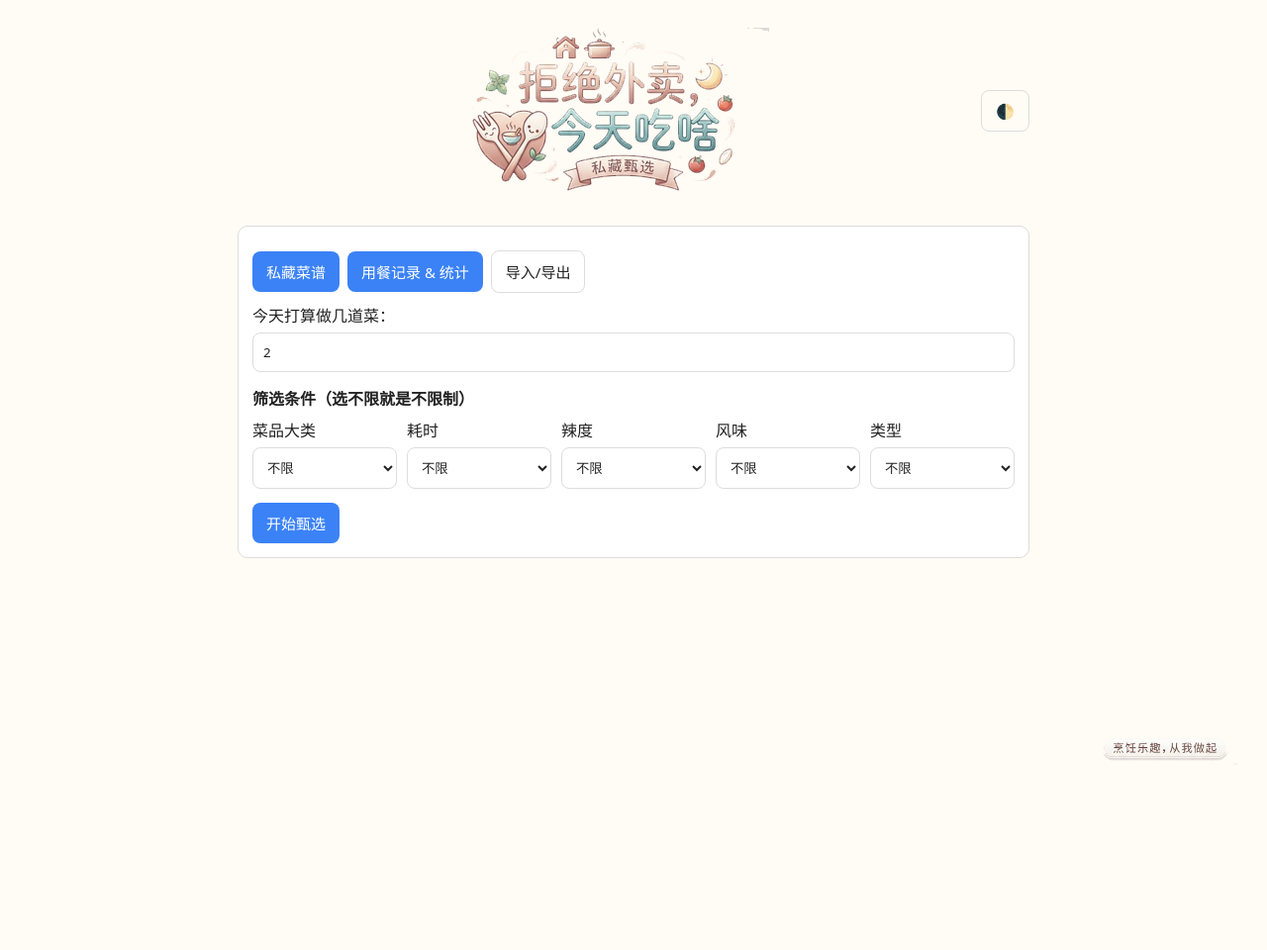
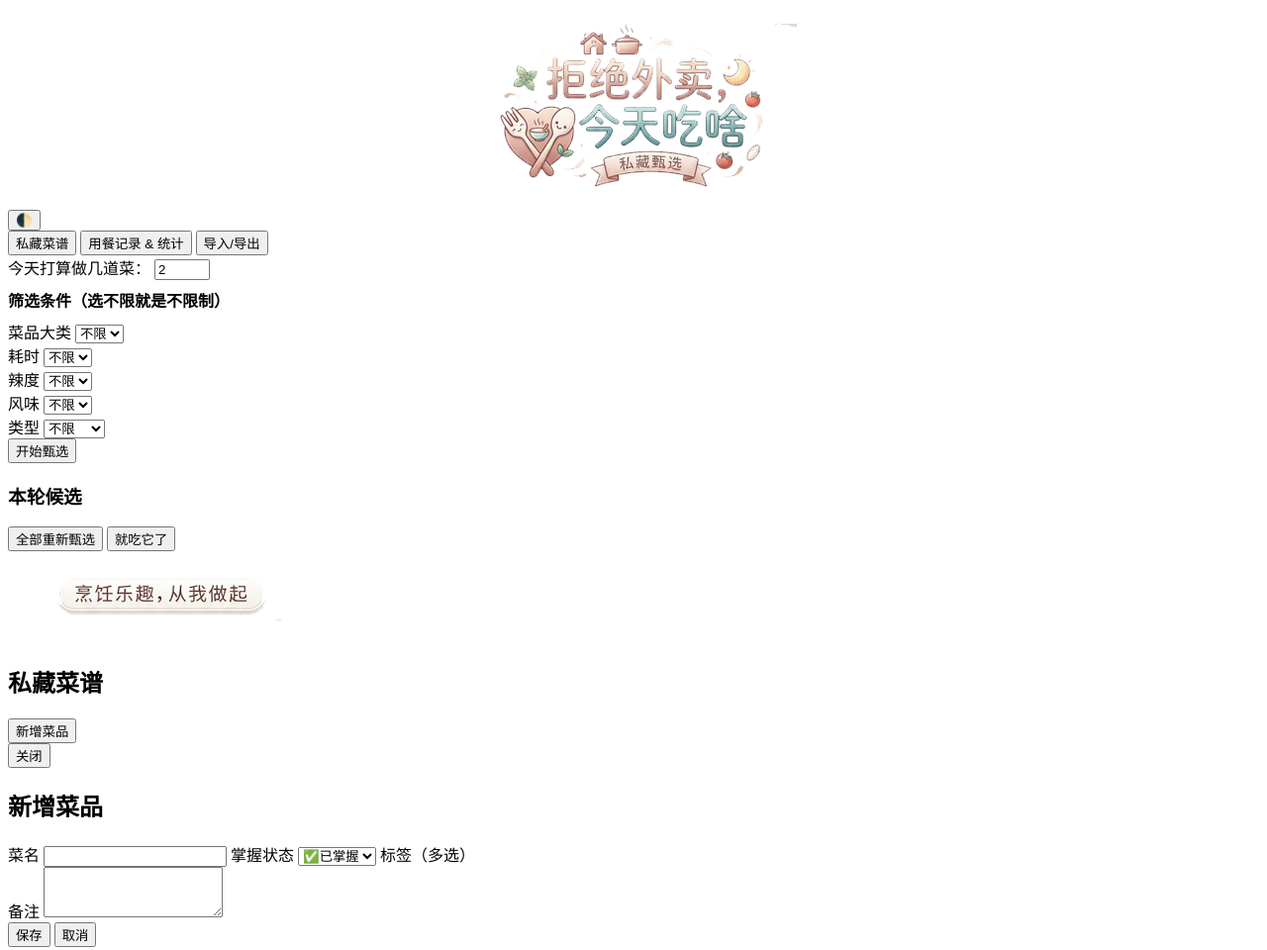
Before and after one commit to hgj22222ssj-oss/eat-tool, a plain HTML site: page index.html in a window 1280 px wide. Shown: the top 960 px of the page at 99% size. Before the commit the page ends 800 px from the top, so only its background shows below. Drawn offline with nearby package versions, Linux system fonts and the light colour scheme; a small style sheet from the web is missing; a web font is replaced by a local one.

Commit message:
Add files via upload

```diff
--- a/index.html
+++ b/index.html
@@ -1,127 +1,12 @@
 <!DOCTYPE html>
 <html lang="zh-CN">
 <head>
-<meta charset="UTF-8" />
-<meta name="viewport" content="width=device-width, initial-scale=1.0, maximum-scale=1.0, user-scalable=no"/>
-<title>拒绝外卖，今天吃啥</title>
-<link rel="manifest" href="manifest.json">
-<script>
-if("serviceWorker" in navigator){
-  navigator.serviceWorker.register("./sw.js")
-}
-</script>
-<script src="https://cdn.jsdelivr.net/npm/chart.js"></script>
-<style>
-@import url('https://cdn.jsdelivr.net/npm/font-alibaba-puhuiti@3.0.0/font.css');
-@import url('https://cdn.jsdelivr.net/npm/lxgw-wenkai-webfont@1.7.0/style.css');
-
-:root{
-  --font-title: "LXGW WenKai", "Alibaba PuHuiTi", system-ui, sans-serif;
-  --font-body: "Alibaba PuHuiTi", system-ui, sans-serif;
-  --bg:#fffbf5;
-  --text:#222;
-  --card:#ffffff;
-  --border:#ddd;
-  --btn:#3b82f6;
-  --btntext:#fff;
-  --danger:#ef4444;
-  --muted:#666;
-}
-.dark{
-  --bg:#121212;
-  --text:#eee;
-  --card:#1e1e1e;
-  --border:#333;
-  --btn:#2563eb;
-  --btntext:#fff;
-  --danger:#dc2626;
-  --muted:#aaa;
-}
-*{
-  box-sizing:border-box;
-  font-family: var(--font-body);
-}
-body{
-  margin:0;
-  background:var(--bg);
-  color:var(--text);
-  padding:12px;
-  transition:background 0.3s, color 0.3s;
-  /* 给右下角图片留出空间 */
-  padding-bottom: 70px;
-}
-.container{max-width:800px;margin:0 auto}
-header{
-  display:flex;
-  justify-content:space-between;
-  align-items:center;
-  gap:8px;
-  margin-bottom:16px
-}
-.header-img{
-  width:100%;
-  max-width:340px;
-  height:auto;
-  display:block;
-  margin:0 auto;
-}
-.btn{
-  border:none;border-radius:8px;padding:10px 14px;cursor:pointer;font-size:15px;
-  background:var(--btn);color:var(--btntext);
-}
-.btn-danger{background:var(--danger)}
-.btn-outline{background:transparent;border:1px solid var(--border);color:var(--text)}
-.row{display:flex;flex-wrap:wrap;gap:8px;margin:10px 0;align-items:center}
-.card{
-  border:1px solid var(--border);border-radius:10px;padding:14px;margin:12px 0;
-  background:var(--card);
-}
-input,select,textarea{
-  width:100%;padding:10px;border:1px solid var(--border);border-radius:8px;
-  background:var(--card);color:var(--text);margin:6px 0;
-}
-.tag{
-  display:inline-block;padding:4px 8px;border-radius:6px;background:#dbeafe;color:#1e40af;font-size:12px;margin:3px;
-}
-.dark .tag{background:#1e3a5f;color:#bfdbfe}
-.tag-list{margin:8px 0}
-.filter-row{
-  display:flex;flex-wrap:wrap;gap:10px;margin:8px 0;
-}
-.filter-group{
-  flex:1;min-width:140px;
-}
-.modal-backdrop{
-  position:fixed;inset:0;background:rgba(0,0,0,.6);display:none;align-items:center;justify-content:center;
-  padding:10px;z-index:99;
-}
-.modal{
-  width:100%;max-width:720px;max-height:85vh;overflow:auto;
-  background:var(--card);border-radius:12px;padding:16px;
-}
-.result-item{
-  display:flex;justify-content:space-between;align-items:center;
-  border:1px solid var(--border);border-radius:8px;padding:10px;margin:8px 0
-}
-.chart-wrap{height:320px;margin:12px 0}
-.hidden{display:none}
-.tag-checkbox{display:inline-flex;align-items:center;gap:4px;margin:4px}
-
-/* 右下角固定标语图片 */
-.footer-slogan{
-  position: fixed;
-  right:16px;
-  bottom:16px;
-  width:180px;
-  height:auto;
-  opacity:0.92;
-  z-index: 10;
-  pointer-events:none;
-}
-.dark .footer-slogan{
-  opacity:0.75;
-}
-</style>
+<!-- iOS 桌面图标、全屏PWA配置 -->
+<link rel="apple-touch-icon" href="apple-touch-icon.png">
+<link rel="apple-touch-icon-precomposed" href="apple-touch-icon.png">
+<meta name="apple-mobile-web-app-title" content="拒绝外卖">
+<meta name="apple-mobile-web-app-capable" content="yes">
+<meta name="apple-mobile-web-app-status-bar-style" content="default">
 </head>
 <body>
 <div class="container">
```
